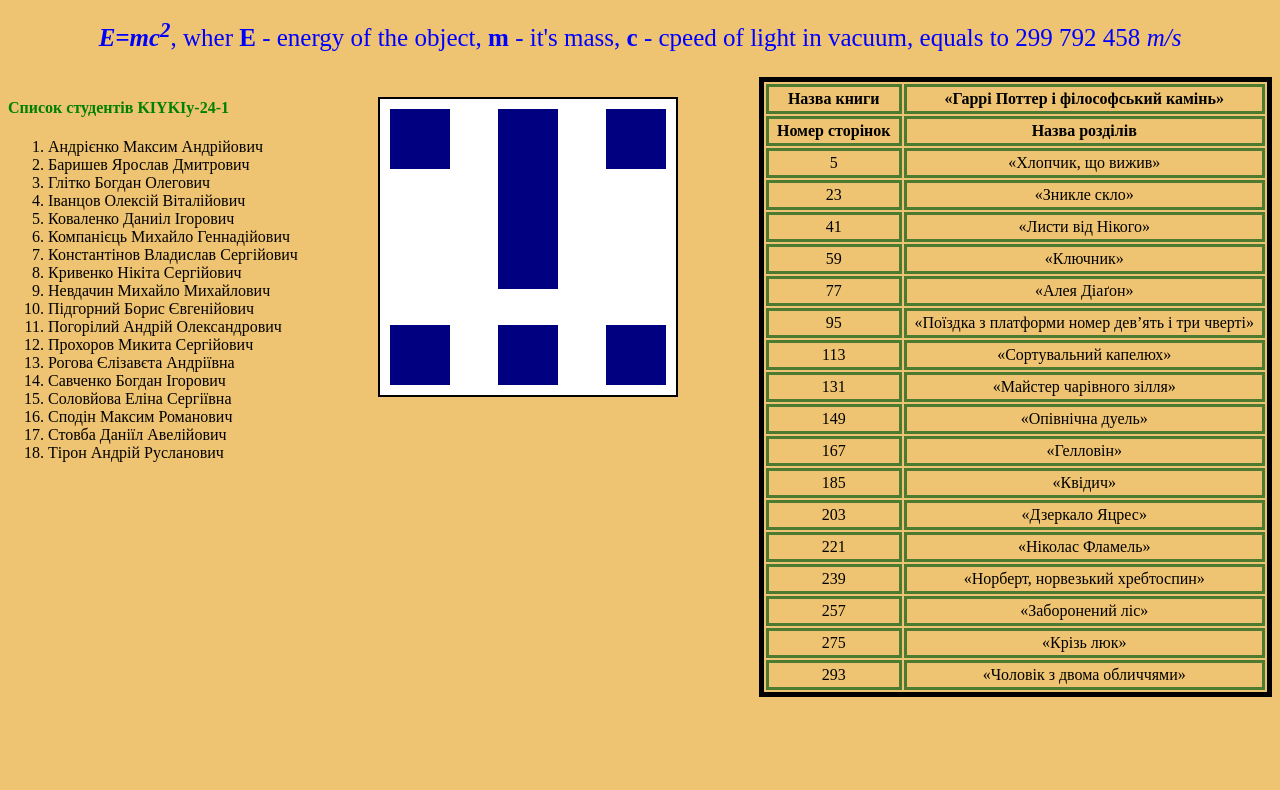
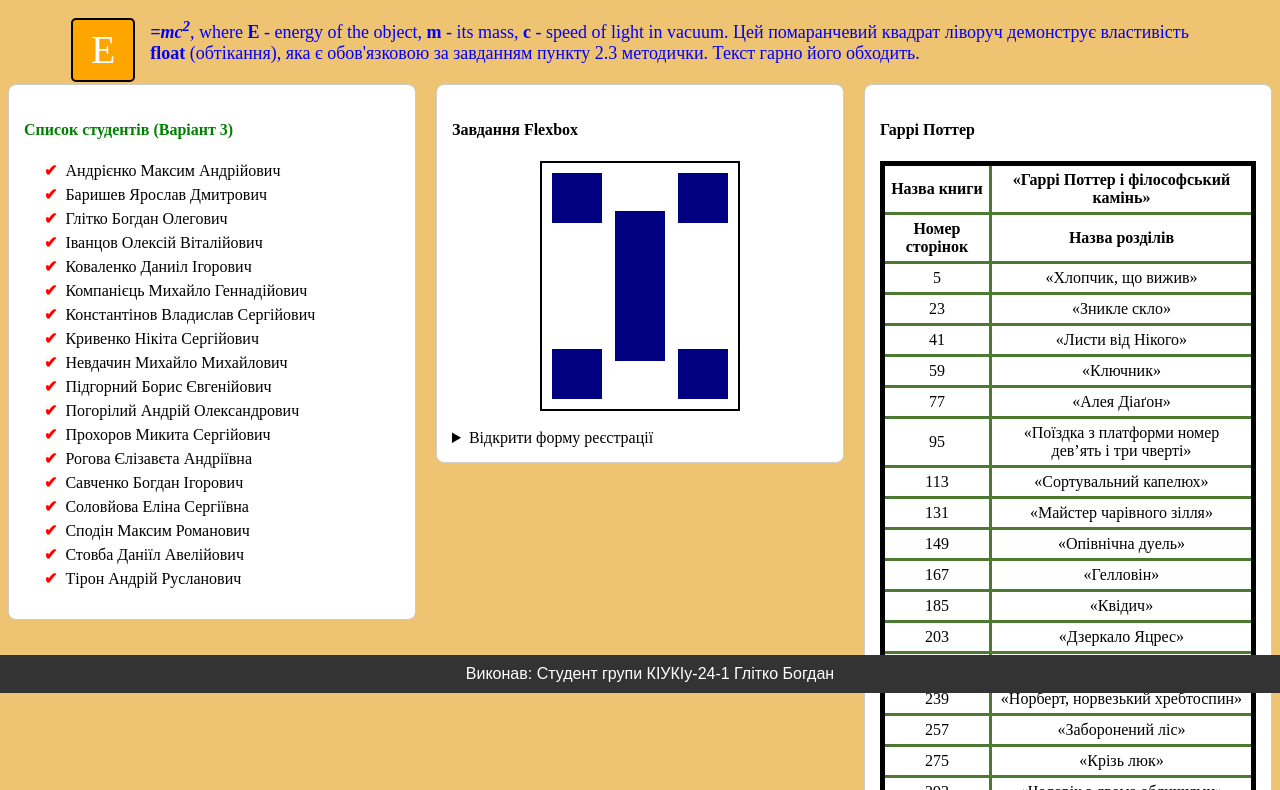
Before and after one commit to Mik1maus/Leson, a plain HTML site: page css/index.html in a window 1280 px wide. Shown: the part 107-897 px from the top of the page. Before the commit the page ends 812 px from the top, so only its background shows below. Drawn offline with Linux system fonts and the light colour scheme.

Commit message:
переписал

```diff
--- a/css/index.html
+++ b/css/index.html
@@ -21,15 +21,22 @@
 
 <body>
     <h1 id="main-title">Лабораторна робота №2</h1>
-    <p id="text-menu"><i><b>E=mc<sup>2</sup></b></i>, wher <b>E</b> - energy of the object, <b>m</b> - it's mass,
-        <b>c</b>
-        -
-        cpeed
-        of light in vacuum, equals to 299 792 458 <i>m/s</i></p>
+
+    <div style="width: 90%; margin: 0 auto; margin-bottom: 20px;">
+        <div class="float-box">E</div>
+        <p id="text-menu">
+            <i><b>=mc<sup>2</sup></b></i>, where <b>E</b> - energy of the object, <b>m</b> - its mass, <b>c</b> - speed
+            of light in vacuum.
+            Цей помаранчевий квадрат ліворуч демонструє властивість <b>float</b> (обтікання), яка є обов'язковою за
+            завданням пункту 2.3 методички. Текст гарно його обходить.
+        </p>
+    </div>
+
     <div class="flex-container">
-        <div class="mini-box">
-            <h4 style="color: green;">Список студентів KIYKIy-24-1</h4>
-            <ol>
+
+        <div class="content-block">
+            <h4 style="color: green;">Список студентів (Варіант 3)</h4>
+            <ul class="custom-list">
                 <li>Андрієнко Максим Андрійович</li>
                 <li>Баришев Ярослав Дмитрович</li>
                 <li>Глітко Богдан Олегович</li>
@@ -48,17 +55,19 @@
                 <li>Сподін Максим Романович</li>
                 <li>Стовба Даніїл Авелійович</li>
                 <li>Тірон Андрій Русланович</li>
-            </ol>
+            </ul>
         </div>
+
+        <div class="content-block">
+            <h4>Завдання Flexbox</h4>
             <div class="wrapper">
                 <div class="col">
                     <div class="square"></div>
                     <div class="square"></div>
                 </div>
 
-        <div class="col">
+                <div class="col center-col">
                     <div class="rect"></div>
-            <div class="square"></div>
                 </div>
 
                 <div class="col">
@@ -66,7 +75,19 @@
                     <div class="square"></div>
                 </div>
             </div>
-        <div class="bigg-box">
+            <br>
+            <details>
+                <summary>Відкрити форму реєстрації</summary>
+                <form>
+                    <label>ПІБ студента:</label><br>
+                    <input type="text" name="fullname"><br>
+                    <input type="submit" value="Надіслати">
+                </form>
+            </details>
+        </div>
+
+        <div class="content-block">
+            <h4>Гаррі Поттер</h4>
             <table class="book-table">
                 <thead>
                     <tr>
@@ -75,99 +96,37 @@
                     </tr>
                     <tr>
                         <th>Номер сторінок</th>
-                        <th>Назва розділів </th>
+                        <th>Назва розділів</th>
                     </tr>
                 </thead>
                 <tbody>
-                    <tr>
-                        <td>5</td>
-                        <td>«Хлопчик, що вижив»</td>
-
-                    </tr>
-                    <tr>
-                        <td>23</td>
-                        <td>«Зникле скло»</td>
-
-                    </tr>
-                    <tr>
-                        <td>41</td>
-                        <td>«Листи від Нікого»</td>
-
-                    </tr>
-                    <tr>
-                        <td>59</td>
-                        <td>«Ключник»</td>
-
-                    </tr>
-                    <tr>
-                        <td>77</td>
-                        <td>«Алея Діаґон»</td>
-
-                    </tr>
-                    <tr>
-                        <td>95</td>
-                        <td>«Поїздка з платформи номер дев’ять і три чверті»</td>
-
-                    </tr>
-                    <tr>
-                        <td>113</td>
-                        <td>«Сортувальний капелюх»</td>
-
-                    </tr>
-                    <tr>
-                        <td>131</td>
-                        <td>«Майстер чарівного зілля»</td>
-
-                    </tr>
-                    <tr>
-                        <td>149</td>
-                        <td>«Опівнічна дуель»</td>
-
-                    </tr>
-                    <tr>
-                        <td>167</td>
-                        <td>«Гелловін»</td>
-
-                    </tr>
-                    <tr>
-                        <td>185</td>
-                        <td>«Квідич»</td>
-
-                    </tr>
-                    <tr>
-                        <td>203</td>
-                        <td>«Дзеркало Яцрес»</td>
-
-                    </tr>
-                    <tr>
-                        <td>221</td>
-                        <td>«Ніколас Фламель»</td>
-
-                    </tr>
-                    <tr>
-                        <td>239</td>
-                        <td>«Норберт, норвезький хребтоспин»</td>
-
-                    </tr>
-                    <tr>
-                        <td>257</td>
-                        <td>«Заборонений ліс»</td>
-
-                    </tr>
-                    <tr>
-                        <td>275</td>
-                        <td>«Крізь люк»</td>
-
-                    </tr>
-                    <tr>
-                        <td>293</td>
-                        <td>«Чоловік з двома обличчями»</td>
-
-                    </tr>
+                    <tr><td>5</td><td>«Хлопчик, що вижив»</td></tr>
+                    <tr><td>23</td><td>«Зникле скло»</td></tr>
+                    <tr><td>41</td><td>«Листи від Нікого»</td></tr>
+                    <tr><td>59</td><td>«Ключник»</td></tr>
+                    <tr><td>77</td><td>«Алея Діаґон»</td></tr>
+                    <tr><td>95</td><td>«Поїздка з платформи номер дев’ять і три чверті»</td></tr>
+                    <tr><td>113</td><td>«Сортувальний капелюх»</td></tr>
+                    <tr><td>131</td><td>«Майстер чарівного зілля»</td></tr>
+                    <tr><td>149</td><td>«Опівнічна дуель»</td></tr>
+                    <tr><td>167</td><td>«Гелловін»</td></tr>
+                    <tr><td>185</td><td>«Квідич»</td></tr>
+                    <tr><td>203</td><td>«Дзеркало Яцрес»</td></tr>
+                    <tr><td>221</td><td>«Ніколас Фламель»</td></tr>
+                    <tr><td>239</td><td>«Норберт, норвезький хребтоспин»</td></tr>
+                    <tr><td>257</td><td>«Заборонений ліс»</td></tr>
+                    <tr><td>275</td><td>«Крізь люк»</td></tr>
+                    <tr><td>293</td><td>«Чоловік з двома обличчями»</td></tr>
                 </tbody>
             </table>
         </div>
+
     </div>
+
+    <div class="fixed-footer">
+        Виконав: Студент групи КІУКІу-24-1 Глітко Богдан
+    </div>
+
 </body>
 
 </html>
--- a/css/style.css
+++ b/css/style.css
@@ -1,18 +1,83 @@
+/* Подключаем второй файл стилей (директива @import) */
 @import url(style2.css);
-.book-table {
-    border: rgb(0, 0, 0) 5px solid;
-}
 
-.book-table th,
-.book-table td {
-    border: 3px solid rgb(76, 122, 48);
-    padding: 3px 8px;
+/* --- Стили для текста --- */
+#main-title {
     text-align: center;
+    color: #333;
 }
 
 #text-menu {
     text-align: left;
     color: blue;
-    font-size: 25px;
+    font-size: 18px;
+}
+
+/* --- Стили для таблицы (твои цвета) --- */
+.book-table {
+    border: rgb(0, 0, 0) 5px solid;
+    border-collapse: collapse; /* Чтобы рамки были тонкими и аккуратными */
+    width: 100%;
+    background-color: white;
+}
+
+.book-table th,
+.book-table td {
+    border: 3px solid rgb(76, 122, 48); /* Твой зеленый цвет */
+    padding: 5px;
     text-align: center;
 }
+
+/* --- ВАРИАНТ 3: Список с кастомным маркером --- */
+ul.custom-list {
+    list-style-type: none; /* Убираем стандартные черные точки */
+    padding-left: 20px;
+}
+
+ul.custom-list li {
+    position: relative;
+    margin-bottom: 5px;
+}
+
+/* Делаем галочку через CSS */
+ul.custom-list li::before {
+    content: "\2714"; /* Символ галочки */
+    color: red;       /* Красный цвет маркера */
+    font-weight: bold;
+    margin-right: 8px;
+}
+
+/* --- ПУНКТ 2.3: Float (Обтекание) --- */
+.float-box {
+    float: left; /* Главное свойство */
+    width: 60px;
+    height: 60px;
+    background: orange;
+    color: white;
+    font-size: 40px;
+    text-align: center;
+    line-height: 60px;
+    margin-right: 15px; /* Отступ от текста */
+    border-radius: 5px;
+    border: 2px solid black;
+}
+
+/* --- ПУНКТ 2.3: Position (Фиксированный подвал) --- */
+.fixed-footer {
+    position: fixed; /* Главное свойство */
+    left: 0;
+    bottom: 0;
+    width: 100%;
+    background-color: #333;
+    color: white;
+    text-align: center;
+    padding: 10px;
+    z-index: 100; /* Чтобы был поверх всего */
+    font-family: sans-serif;
+}
+
+/* Чтобы подвал не перекрывал низ таблицы */
+body {
+    padding-bottom: 50px;
+    background-color: #f4f4f4; /* Легкий фон для всей страницы */
+}
--- a/css/style2.css
+++ b/css/style2.css
@@ -1,19 +1,29 @@
+/* Главный контейнер, который держит 3 большие колонки */
 .flex-container {
     display: flex;
-    flex-flow: row;
-    justify-content: space-between;
+    flex-flow: row wrap; /* В ряд, если не влезет - перенос */
+    justify-content: center; /* Центрируем */
+    gap: 20px; /* Отступ между большими блоками */
+    align-items: flex-start; /* Прижимаем к верху */
 }
 
-.container {
-    font-family: sans-serif;
-    display: flex;
-    flex-flow: column, wrap;
+/* Оформление блоков с контентом */
+.content-block {
+    background: white;
+    padding: 15px;
+    border: 1px solid #ccc;
+    border-radius: 8px;
+    /* Ограничиваем ширину, чтобы все влезло */
+    max-width: 400px;
+    min-width: 300px;
+    flex: 1; /* Растягиваться равномерно */
 }
 
+/* --- ВАРИАНТ 3: ФИГУРА ИЗ КВАДРАТОВ --- */
 .wrapper {
-    width: 300px;
-    height: 300px;
-    margin: 20px;
+    width: 200px;
+    height: 250px; /* Высота контейнера фигуры */
+    margin: 0 auto;
     background: white;
     border: 2px solid #000;
 
@@ -23,21 +33,28 @@
     box-sizing: border-box;
 }
 
-  /* Каждая колонка */
+/* Колонки внутри фигуры */
 .col {
     display: flex;
-    flex-direction: column; /* сверху вниз */
-    justify-content: space-between;
+    flex-direction: column;
+    justify-content: space-between; /* Квадраты разлетаются вверх-низ */
+    width: 50px;
 }
 
+/* Центральная колонка (только прямоугольник) */
+.center-col {
+    justify-content: center; /* Прямоугольник по центру */
+}
+
+/* Твои синие квадраты и прямоугольник */
 .square {
-    width: 60px;
-    height: 60px;
+    width: 50px;
+    height: 50px;
     background: navy;
 }
 
 .rect {
-    width: 60px;
-    height: 180px;          /* в 3 раза выше квадрата */
+    width: 50px;
+    height: 150px; /* Высокий блок */
     background: navy;
 }
```
Lines whose indentation alone changed are shown as unchanged.
